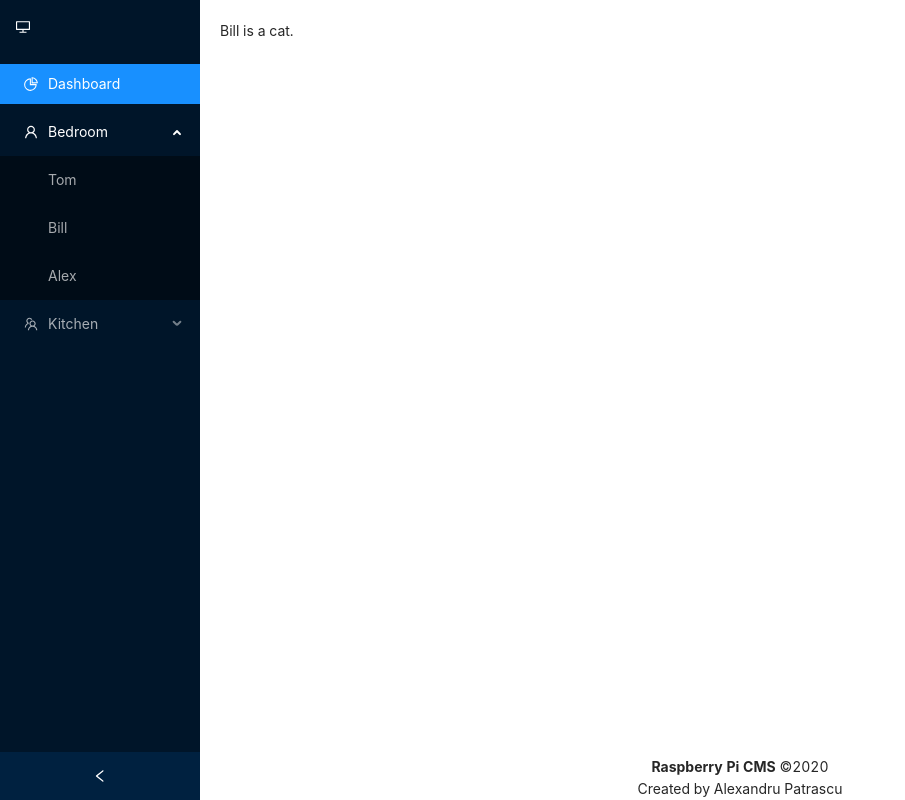
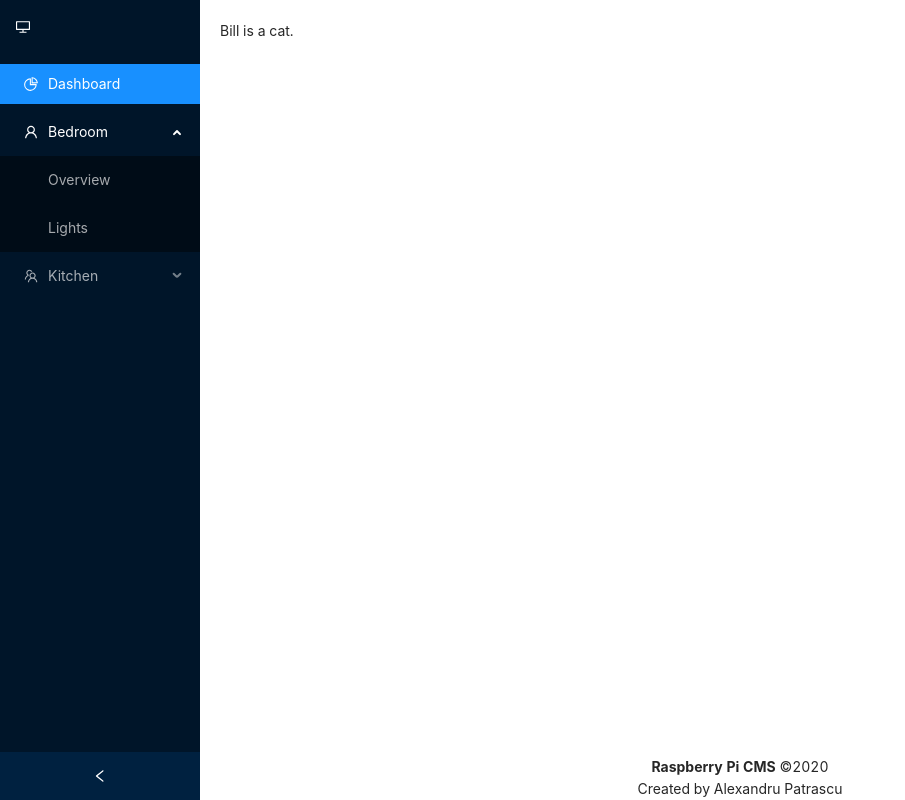
Before and after one commit to alexandru-patrascu/RPi-IoT-UI, a React (Create React App) app in the folder client/: page / in a window 1280 px wide. Both pictures are taken after a click on the element "Bedroom". Shown: the whole page, without its empty margins (0-905 px from the left). Built offline with nearby package versions, Linux system fonts and the light colour scheme.

Commit message:
sidebar changes

```diff
--- a/client/src/components/SideBar.jsx
+++ b/client/src/components/SideBar.jsx
@@ -12,25 +12,44 @@ const { Sider } = Layout;
 
 const SideBar = () => {
   const [isCollapsed, setIsCollapsed] = useState(false);
+  const [selectedKey, setSelectedKey] = useState(['/dashboard']);
   const handleCollapse = (collapsed) => setIsCollapsed(collapsed);
+
+  const handleItemClick = (e) => {
+    const { key, keyPath } = e;
+    setSelectedKey(keyPath);
+    console.log('v', e);
+    // TODO: Redirect to key
+  };
 
   return (
     <Sider collapsible collapsed={isCollapsed} onCollapse={handleCollapse}>
       <div className="logo">
         <DesktopOutlined />
       </div>
-      <Menu theme="dark" defaultSelectedKeys={['1']} mode="inline">
-        <Item key="1" icon={<PieChartOutlined />}>
+      <Menu theme="dark" mode="inline" defaultSelectedKeys={selectedKey}>
+        <Item
+          key="/dashboard"
+          icon={<PieChartOutlined />}
+          onClick={handleItemClick}
+        >
           Dashboard
         </Item>
-        <SubMenu key="sub1" icon={<UserOutlined />} title="Bedroom">
-          <Item key="2">Tom</Item>
-          <Item key="3">Bill</Item>
-          <Item key="4">Alex</Item>
+        <SubMenu icon={<UserOutlined />} title="Bedroom">
+          <Item key="/bedroom/overview" onClick={handleItemClick}>
+            Overview
+          </Item>
+          <Item key="/bedroom/lights" onClick={handleItemClick}>
+            Lights
+          </Item>
         </SubMenu>
-        <SubMenu key="sub2" icon={<TeamOutlined />} title="Kitchen">
-          <Item key="5">Team 1</Item>
-          <Item key="6">Team 2</Item>
+        <SubMenu icon={<TeamOutlined />} title="Kitchen">
+          <Item key="/kitchen/overview" onClick={handleItemClick}>
+            Overview
+          </Item>
+          <Item key="/kitchen/lights" onClick={handleItemClick}>
+            Lights
+          </Item>
         </SubMenu>
       </Menu>
     </Sider>
```
